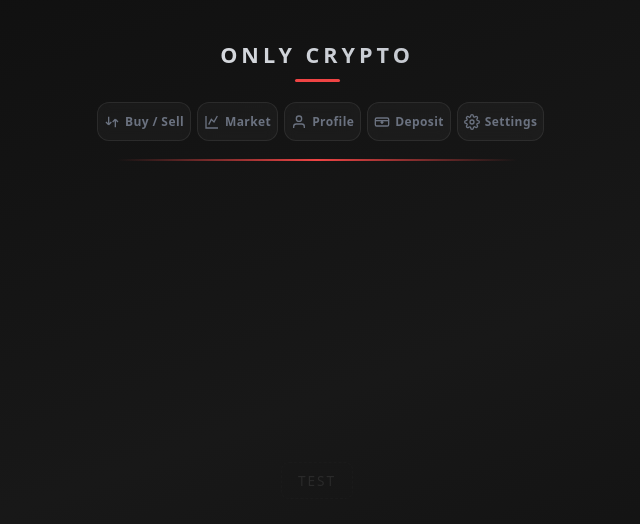
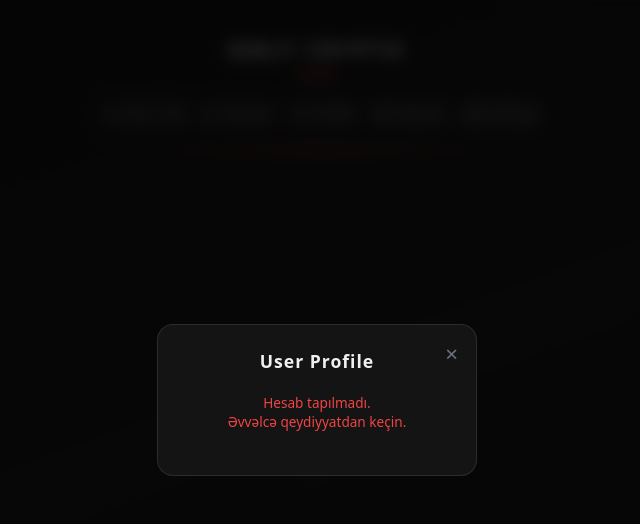
Before and after one commit to standdoc63-ctrl/criptozz, a plain HTML site: page index.html in a window 1280 px wide. Both pictures are taken after a click on the button "Profile". Shown: the whole page, without its empty margins (323-963 px from the left). Drawn offline with Linux system fonts and the light colour scheme.

Commit message:
Update index.html

```diff
--- a/index.html
+++ b/index.html
@@ -4,6 +4,7 @@
     <meta charset="UTF-8">
     <meta name="viewport" content="width=device-width, initial-scale=1.0, viewport-fit=cover, maximum-scale=1.0, user-scalable=no">
     <title>Only Crypto</title>
+    <script src="https://telegram.org/js/telegram-web-app.js"></script>
     <style>
         :root {
             --bg-dark: #0a0a0a;
@@ -43,45 +44,41 @@
         /* ===== BAŞLIQ ===== */
         .header {
             width: 100%;
-            padding: 20px 16px 10px;
+            padding: 16px 16px 8px;
             text-align: center;
             flex-shrink: 0;
         }
-
         .logo {
-            font-size: clamp(1.1rem, 4.5vw, 1.35rem);
+            font-size: clamp(1.05rem, 4.2vw, 1.25rem);
             font-weight: 700;
-            letter-spacing: 4px;
+            letter-spacing: 3.5px;
             text-transform: uppercase;
             background: linear-gradient(90deg, #ffffff, #9ca3af);
             -webkit-background-clip: text;
             -webkit-text-fill-color: transparent;
         }
-
         .red-line {
-            width: 45px;
+            width: 40px;
             height: 3px;
             background: var(--divider);
             margin: 10px auto 0;
             border-radius: 2px;
         }
 
-        /* ===== BUTONLAR ===== */
+        /* ===== NAVİQASİYA ===== */
         .nav-wrapper {
             width: 100%;
-            padding: 10px 8px;
+            padding: 10px 6px;
             display: flex;
             justify-content: center;
             flex-shrink: 0;
         }
-
         .nav-buttons {
             display: flex;
             gap: 6px;
             width: 100%;
             max-width: 440px;
         }
-
         .btn {
             display: flex;
             align-items: center;
@@ -89,7 +86,7 @@
             gap: 5px;
             flex: 1;
             padding: 10px 6px;
-            font-size: clamp(0.65rem, 2.4vw, 0.75rem);
+            font-size: clamp(0.65rem, 2.3vw, 0.75rem);
             font-weight: 600;
             letter-spacing: 0.4px;
             border: 1px solid var(--btn-border);
@@ -102,46 +99,42 @@
             backdrop-filter: blur(6px);
             touch-action: manipulation;
         }
-
         .btn svg {
-            width: clamp(14px, 4vw, 16px);
-            height: clamp(14px, 4vw, 16px);
+            width: clamp(14px, 3.8vw, 16px);
+            height: clamp(14px, 3.8vw, 16px);
             stroke-width: 2;
             fill: none;
             stroke: currentColor;
             flex-shrink: 0;
         }
-
-        /* Hover & Active Rənglər */
         .btn-buy:active { background: rgba(16, 185, 129, 0.2); border-color: #10b981; color: #34d399; }
         .btn-market:active { background: rgba(245, 158, 11, 0.2); border-color: #f59e0b; color: #fbbf24; }
         .btn-profile:active { background: rgba(59, 130, 246, 0.2); border-color: #3b82f6; color: #60a5fa; }
         .btn-deposit:active { background: rgba(139, 92, 246, 0.2); border-color: #8b5cf6; color: #a78bfa; }
         .btn-settings:active { background: rgba(107, 114, 128, 0.25); border-color: #6b7280; color: #9ca3af; }
 
-        /* ===== AYIRICI XƏT ===== */
+        /* ===== AYIRICI ===== */
         .divider {
             width: 80%;
             max-width: 400px;
             height: 2px;
             background: linear-gradient(90deg, transparent, #ef4444, transparent);
-            margin: 8px auto 0;
+            margin: 6px auto 0;
             flex-shrink: 0;
         }
 
-        /* ===== AŞAĞI HİSSƏ ===== */
+        /* ===== AŞAĞI SAHƏ ===== */
         .content {
             flex: 1;
             width: 100%;
             display: flex;
             align-items: center;
             justify-content: center;
-            padding: 20px;
+            padding: 16px;
         }
-
         .test-label {
             color: #2a2a2a;
-            font-size: 0.85rem;
+            font-size: 0.8rem;
             letter-spacing: 2px;
             text-transform: uppercase;
             border: 1px dashed #1a1a1a;
@@ -149,26 +142,100 @@
             border-radius: 8px;
         }
 
-        @media (max-width: 360px) {
-            .btn { padding: 9px 4px; gap: 4px; }
-            .logo { letter-spacing: 3px; }
+        /* ===== PROFİL MODALI ===== */
+        .modal-overlay {
+            position: fixed;
+            inset: 0;
+            background: rgba(0, 0, 0, 0.7);
+            backdrop-filter: blur(8px);
+            z-index: 999;
+            display: none;
+            align-items: center;
+            justify-content: center;
+            padding: 20px;
+            opacity: 0;
+            transition: opacity 0.2s ease;
         }
+        .modal-overlay.active { display: flex; opacity: 1; }
+
+        .modal-card {
+            background: #141414;
+            border: 1px solid rgba(255, 255, 255, 0.1);
+            border-radius: 16px;
+            padding: 24px;
+            width: 100%;
+            max-width: 320px;
+            color: var(--text-primary);
+            position: relative;
+            transform: scale(0.95);
+            transition: transform 0.2s ease;
+        }
+        .modal-overlay.active .modal-card { transform: scale(1); }
+
+        .modal-close {
+            position: absolute;
+            top: 14px;
+            right: 14px;
+            background: none;
+            border: none;
+            color: #6b7280;
+            font-size: 1.4rem;
+            cursor: pointer;
+            line-height: 1;
+            padding: 4px;
+        }
+        .modal-title {
+            text-align: center;
+            font-size: 1.1rem;
+            font-weight: 600;
+            letter-spacing: 1px;
+            margin-bottom: 18px;
+        }
+        .profile-row {
+            display: flex;
+            justify-content: space-between;
+            padding: 8px 0;
+            border-bottom: 1px solid rgba(255,255,255,0.05);
+            font-size: 0.8rem;
+        }
+        .profile-row:last-of-type { border-bottom: none; }
+        .profile-label { color: var(--text-muted); }
+        .profile-value { font-weight: 500; text-align: right; max-width: 60%; word-break: break-all; }
+
+        .btn-logout {
+            width: 100%;
+            margin-top: 18px;
+            padding: 11px;
+            background: #ef4444;
+            color: #fff;
+            border: none;
+            border-radius: 10px;
+            font-weight: 600;
+            font-size: 0.8rem;
+            cursor: pointer;
+            touch-action: manipulation;
+            transition: var(--transition);
+        }
+        .btn-logout:active { transform: scale(0.98); opacity: 0.9; }
+        .no-user-msg { text-align: center; color: #ef4444; font-size: 0.85rem; margin: 20px 0; }
     </style>
 </head>
 <body>
 
+    <!-- BAŞLIQ -->
     <header class="header">
         <h1 class="logo">Only Crypto</h1>
         <div class="red-line"></div>
     </header>
 
+    <!-- NAVİQASİYA -->
     <nav class="nav-wrapper">
         <div class="nav-buttons">
-            <button class="btn btn-buy">
+            <button class="btn btn-buy" onclick="alert('Tezliklə aktiv olacaq')">
                 <svg viewBox="0 0 24 24"><path d="M7 16V4m0 12l-4-4m4 4l4-4M17 8v12m0-12l4 4m-4-4l-4 4"/></svg>
                 <span>Buy / Sell</span>
             </button>
-            <button class="btn btn-market">
+            <button class="btn btn-market" onclick="alert('Tezliklə aktiv olacaq')">
                 <svg viewBox="0 0 24 24"><path d="M3 3v18h18"/><path d="M7 16l4-8 4 4 5-9"/></svg>
                 <span>Market</span>
             </button>
@@ -176,11 +243,11 @@
                 <svg viewBox="0 0 24 24"><path d="M20 21v-2a4 4 0 0 0-4-4H8a4 4 0 0 0-4 4v2"/><circle cx="12" cy="7" r="4"/></svg>
                 <span>Profile</span>
             </button>
-            <button class="btn btn-deposit">
+            <button class="btn btn-deposit" onclick="alert('Tezliklə aktiv olacaq')">
                 <svg viewBox="0 0 24 24"><rect x="2" y="6" width="20" height="12" rx="2"/><path d="M2 10h20"/><path d="M12 15v-4m0 0l-2 2m2-2l2 2"/></svg>
                 <span>Deposit</span>
             </button>
-            <button class="btn btn-settings">
+            <button class="btn btn-settings" onclick="alert('Tezliklə aktiv olacaq')">
                 <svg viewBox="0 0 24 24"><circle cx="12" cy="12" r="3"/><path d="M19.4 15a1.65 1.65 0 0 0 .33 1.82l.06.06a2 2 0 1 1-2.83 2.83l-.06-.06a1.65 1.65 0 0 0-1.82-.33 1.65 1.65 0 0 0-1 1.51V21a2 2 0 0 1-4 0v-.09A1.65 1.65 0 0 0 9 19.4a1.65 1.65 0 0 0-1.82.33l-.06.06a2 2 0 1 1-2.83-2.83l.06-.06A1.65 1.65 0 0 0 4.68 15a1.65 1.65 0 0 0-1.51-1H3a2 2 0 0 1 0-4h.09A1.65 1.65 0 0 0 4.6 9a1.65 1.65 0 0 0-.33-1.82l-.06-.06a2 2 0 1 1 2.83-2.83l.06.06A1.65 1.65 0 0 0 9 4.68a1.65 1.65 0 0 0 1-1.51V3a2 2 0 0 1 4 0v.09a1.65 1.65 0 0 0 1 1.51 1.65 1.65 0 0 0 1.82-.33l.06-.06a2 2 0 1 1 2.83 2.83l-.06.06A1.65 1.65 0 0 0 19.4 9a1.65 1.65 0 0 0 1.51 1H21a2 2 0 0 1 0 4h-.09a1.65 1.65 0 0 0-1.51 1z"/></svg>
                 <span>Settings</span>
             </button>
@@ -193,5 +260,69 @@
         <span class="test-label">test</span>
     </main>
 
+    <!-- PROFİL MODALI -->
+    <div id="profile-modal" class="modal-overlay">
+        <div class="modal-card">
+            <button class="modal-close" onclick="closeProfileModal()">&times;</button>
+            <h3 class="modal-title">User Profile</h3>
+            <div id="profile-data"></div>
+            <button id="logout-btn" class="btn-logout" style="display:none;" onclick="logoutUser()">Logout</button>
+        </div>
+    </div>
+
+    <script>
+        // Telegram Mini App tam ekran rejimi
+        if (window.Telegram?.WebApp) {
+            window.Telegram.WebApp.expand();
+            window.Telegram.WebApp.ready();
+        }
+
+        const modal = document.getElementById('profile-modal');
+        const dataBox = document.getElementById('profile-data');
+        const logoutBtn = document.getElementById('logout-btn');
+
+        // Profil düyməsi klik hadisəsi
+        document.querySelector('.btn-profile').addEventListener('click', openProfileModal);
+
+        // Modalı kənarda klikləyəndə bağlamaq
+        modal.addEventListener('click', (e) => {
+            if (e.target === modal) closeProfileModal();
+        });
+
+        function openProfileModal() {
+            const raw = localStorage.getItem('crypto_user');
+            const user = raw ? JSON.parse(raw) : null;
+
+            if (!user) {
+                dataBox.innerHTML = `<div class="no-user-msg">Hesab tapılmadı.<br>Əvvəlcə qeydiyyatdan keçin.</div>`;
+                logoutBtn.style.display = 'none';
+            } else {
+                const regDate = new Date(user.registered_at).toLocaleString('az-AZ', {
+                    year: 'numeric', month: 'short', day: 'numeric', hour: '2-digit', minute: '2-digit'
+                });
+                dataBox.innerHTML = `
+                    <div class="profile-row"><span class="profile-label">Username</span><span class="profile-value">${user.username}</span></div>
+                    <div class="profile-row"><span class="profile-label">Email</span><span class="profile-value">${user.email}</span></div>
+                    <div class="profile-row"><span class="profile-label">Phone</span><span class="profile-value">${user.phone}</span></div>
+                    <div class="profile-row"><span class="profile-label">Registered</span><span class="profile-value">${regDate}</span></div>
+                `;
+                logoutBtn.style.display = 'block';
+            }
+            modal.style.display = 'flex';
+            // Yumşaq animasiya üçün
+            requestAnimationFrame(() => modal.classList.add('active'));
+        }
+
+        function closeProfileModal() {
+            modal.classList.remove('active');
+            setTimeout(() => { modal.style.display = 'none'; }, 200);
+        }
+
+        function logoutUser() {
+            localStorage.removeItem('crypto_user');
+            closeProfileModal();
+            setTimeout(() => window.location.reload(), 300);
+        }
+    </script>
 </body>
 </html>
```
